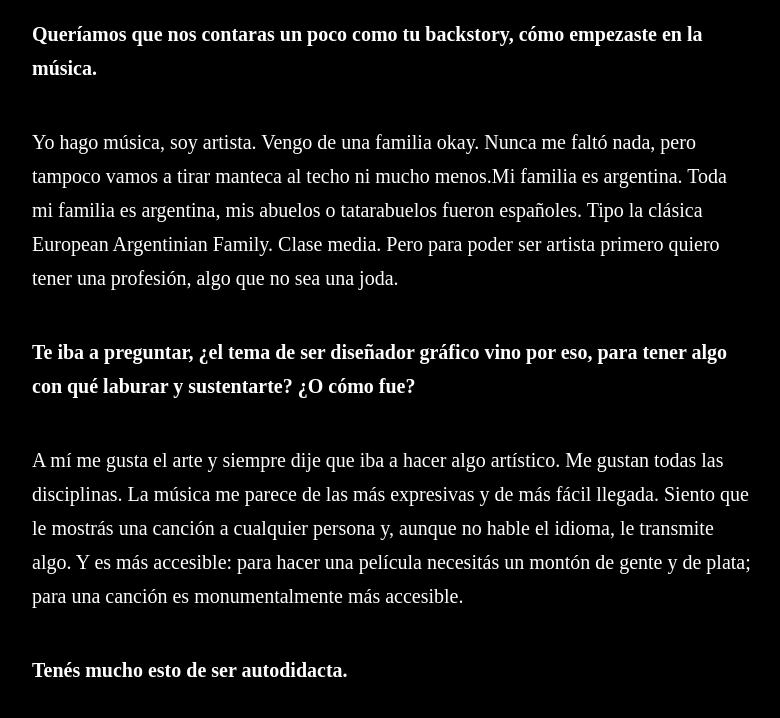
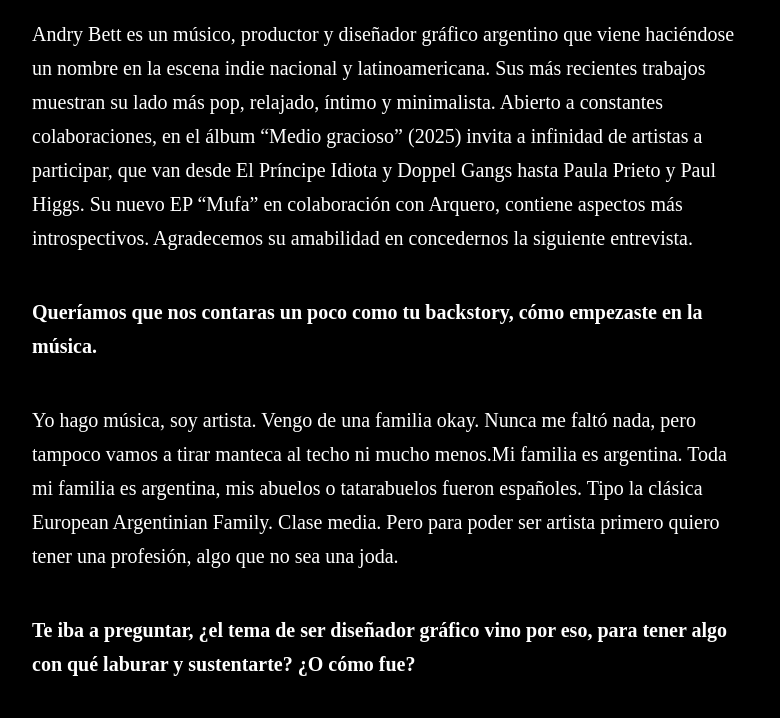
Before and after one commit to usuariosdelunder-ship-it/Usuarios-del-Under, an Astro site: page /blog/first-post in a window 1280 px wide. Shown: the part 991-1709 px from the top of the page, without its empty margins (248-1028 px from the left). Built offline with nearby package versions, Linux system fonts and the light colour scheme; Astro itself is replaced by a stand-in of ours.

Commit message:
Se cambió el primer párrafo

```diff
--- a/src/content/blog/first-post.md
+++ b/src/content/blog/first-post.md
@@ -4,6 +4,7 @@ description: 'Hablamos con Agustín Andribet, que viene de lanzar su nuevo EP "M
 pubDate: 'Aug 08 2026'
 heroImage: '../../assets/andry-bett.jpg'
 ---
+Andry Bett es un músico, productor y diseñador gráfico argentino que viene haciéndose un nombre en la escena indie nacional y latinoamericana. Sus más recientes trabajos muestran su lado más pop, relajado, íntimo y minimalista. Abierto a constantes colaboraciones, en el álbum "Medio gracioso" (2025) invita a infinidad de artistas a participar, que van desde El Príncipe Idiota y Doppel Gangs hasta Paula Prieto y Paul Higgs. Su nuevo EP "Mufa" en colaboración con Arquero, contiene aspectos más introspectivos. Agradecemos su amabilidad en concedernos la siguiente entrevista.
 
 **Queríamos que nos contaras un poco como tu backstory, cómo empezaste en la música.**
 
```
